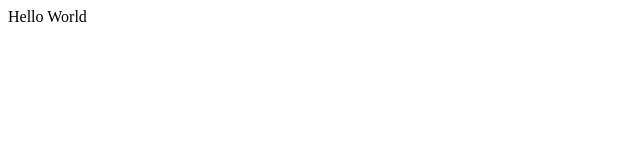
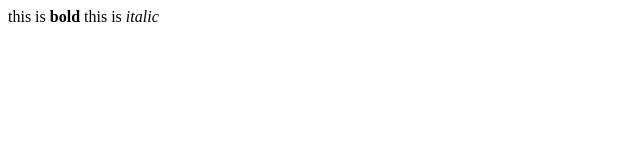
Before and after one commit to julian038/LearnCode.academyTut1, a plain HTML site: page index.html in a window 1280 px wide. Shown: the whole page, without its empty margins (0-640 px from the left). Drawn offline with Linux system fonts and the light colour scheme.

Commit message:
Added copy to body

```diff
--- a/index.html
+++ b/index.html
@@ -4,6 +4,7 @@
     </head>
 
     <body>
-        Hello World
+        this is <strong>bold</strong>
+        this is <em>italic</em>
     </body>
 </html>
```
